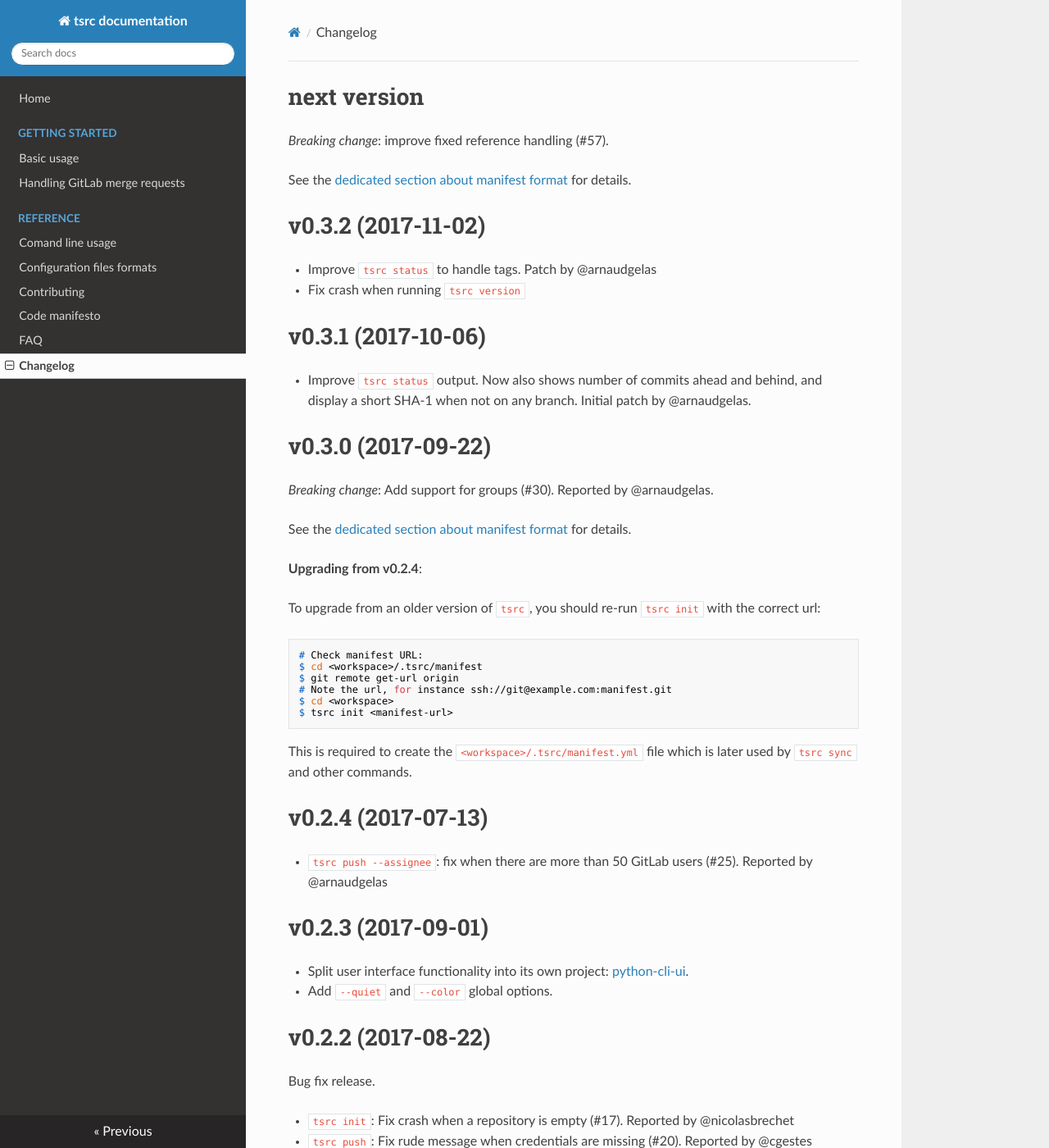
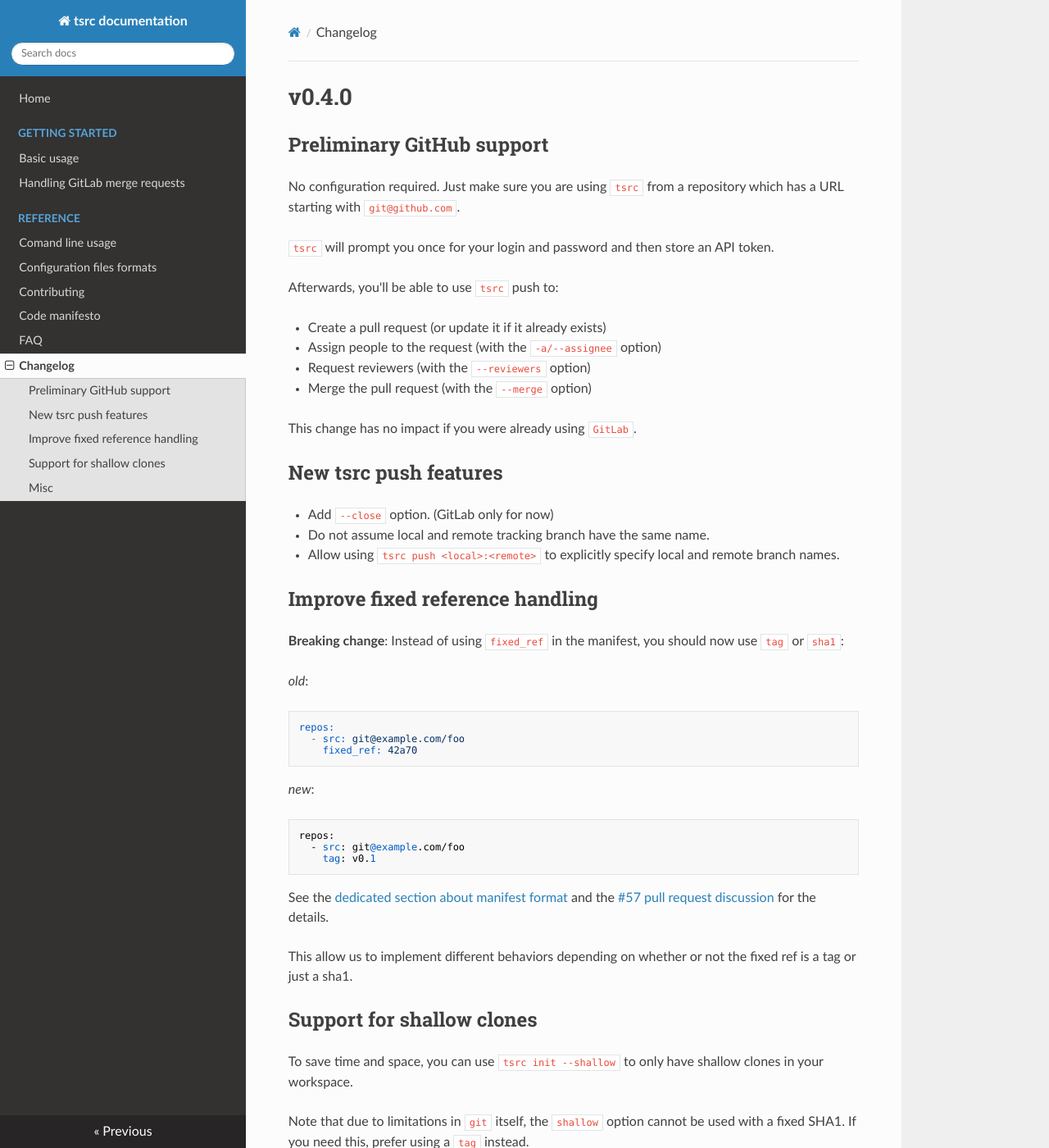
Before and after one commit to your-tools/tsrc, an MkDocs documentation site: the page built from docs/changelog.md, in a window 1280 px wide and 1400 px high. Shown: the whole window at 82% size. Built offline with MkDocs 1.6.1, drawn with Linux system fonts in a browser that asks for light colours; nearby versions of some CDN libraries; old or Windows-style settings are respelled for this version of MkDocs; some of the changed text lies outside the part shown.

Commit message:
Update changelog

````diff
--- a/docs/changelog.md
+++ b/docs/changelog.md
@@ -1,8 +1,66 @@
-# next version
+# v0.4.0
 
-*Breaking change*: improve fixed reference handling (#57).
+## Preliminary GitHub support
 
-See the [dedicated section about manifest format](ref/formats.md#repos) for details.
+No configuration required. Just make sure you are using `tsrc` from a repository which has a URL starting with
+`git@github.com`.
+
+`tsrc` will prompt you once for your login and password and then store an API token.
+
+Afterwards, you'll be able to use `tsrc` push to:
+
+* Create a pull request (or update it if it already exists)
+* Assign people to the request (with the `-a/--assignee` option)
+* Request reviewers (with the `--reviewers` option)
+* Merge the pull request (with the `--merge` option)
+
+This change has no impact if you were already using `GitLab`.
+
+## New tsrc push features
+
+* Add ``--close`` option. (GitLab only for now)
+* Do not assume local and remote tracking branch have the same name.
+* Allow using `tsrc push <local>:<remote>` to explicitly specify local and remote branch names.
+
+## Improve fixed reference handling
+
+**Breaking change**: Instead of using `fixed_ref` in the manifest, you should now use `tag` or `sha1`:
+
+*old*:
+```yaml
+repos:
+  - src: git@example.com/foo
+    fixed_ref: 42a70
+```
+
+*new*:
+```
+repos:
+  - src: git@example.com/foo
+    tag: v0.1
+```
+
+See the [dedicated section about manifest format](ref/formats.md#repos) and the [#57 pull request discussion](https://github.com/SuperTanker/tsrc/pull/57) for the details.
+
+This allow us to implement different behaviors depending on whether or not the fixed ref is a tag or just a sha1.
+
+## Support for shallow clones
+
+To save time and space, you can use `tsrc init --shallow` to only have shallow clones in your workspace.
+
+Note that due to limitations in `git` itself, the `shallow` option cannot be used with a fixed SHA1. If you need this, prefer using a `tag` instead.
+
+
+## Misc
+
+* Organization `TankerApp` was renamed to `SuperTanker`. New urls are:
+
+    * [github.com/SuperTanker/tsrc](https://github.com/SuperTanker/tsrc) for the git repository
+    * [supertanker.github.io/tsrc](https://supertanker.github.io/tsrc) for the documentation
+
+
+* We now use [pipenv](https://docs.pipenv.org/) for dependency handling.
+* Fix missing merge requests in `tsrc push` (see [issue #80](https://github.com/SuperTanker/tsrc/issues/80)). Patch by @maximerety.
 
 # v0.3.2 (2017-11-02)
 
````
